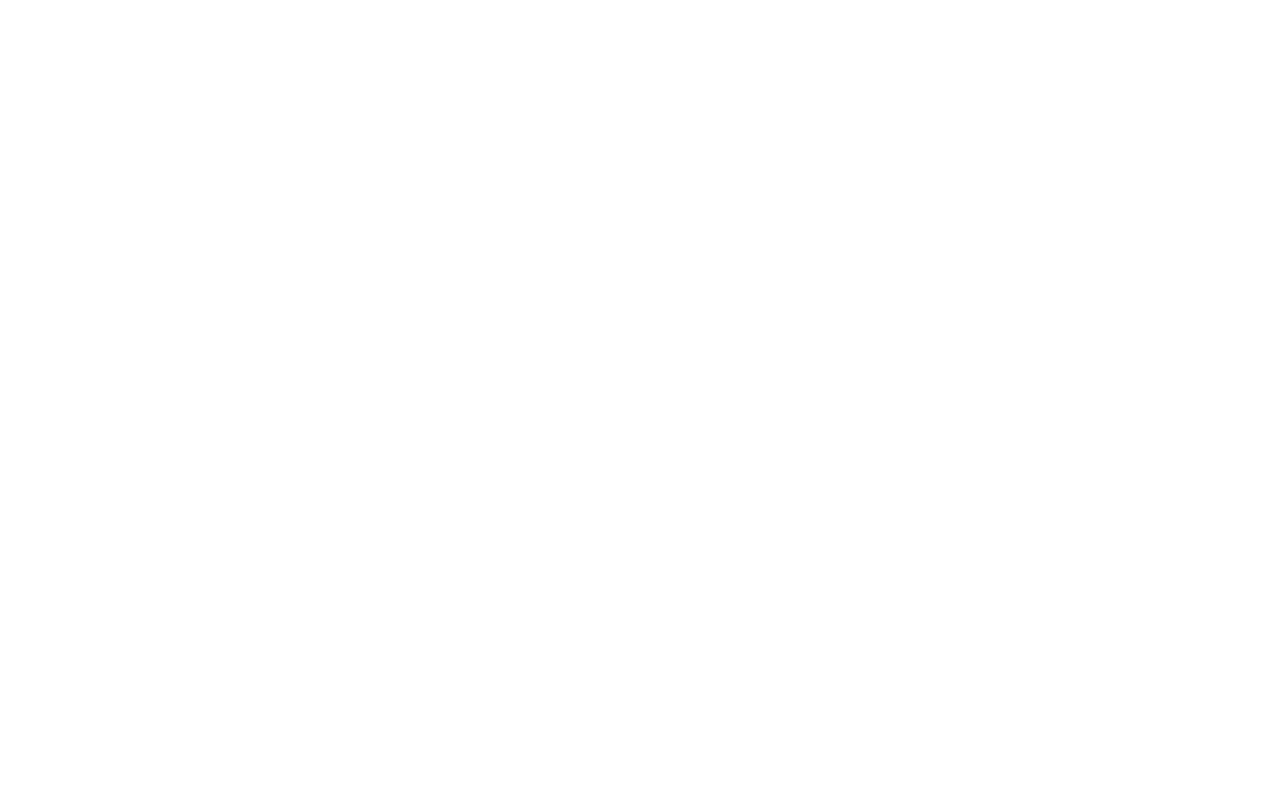
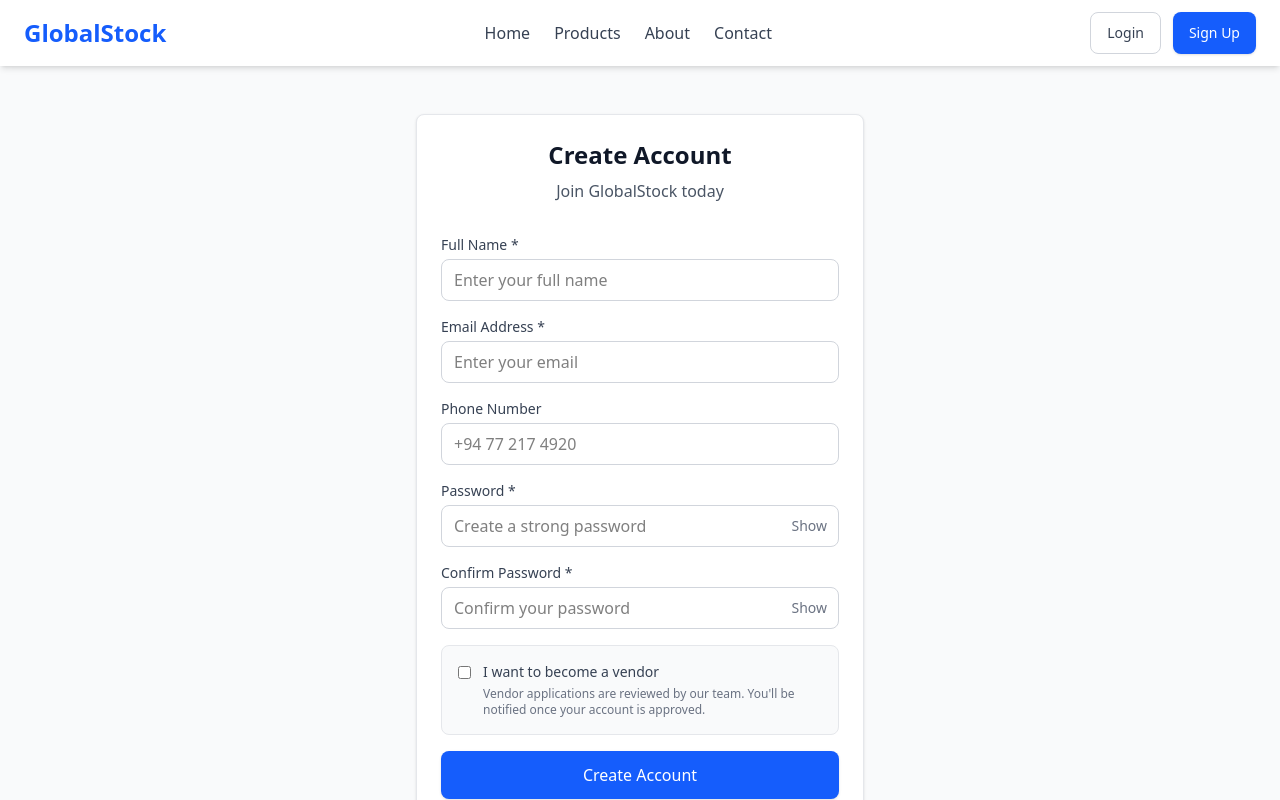
Before and after one commit to Chandima0406/GlobalStock, a React (Vite) app in the folder frontend/: page /register in a window 1280 px wide. Before the commit this address had no page. Shown: the top 800 px of the page. Built offline with nearby package versions, Linux system fonts and the light colour scheme.

Commit message:
create login component and export

```diff
--- a/frontend/src/App.jsx
+++ b/frontend/src/App.jsx
@@ -5,6 +5,8 @@ import { BrowserRouter as Router, Routes, Route } from "react-router-dom";
 // Import all your pages
 
 import About from "@/pages/Static/About";
+import LoginPage from "./pages/Auth/Login";
+import Register from "./pages/Auth/Register";
 
 function App() {
   return (
@@ -15,6 +17,8 @@ function App() {
       <main className="grow">
         <Routes>
           <Route path="/about" element={<About />} />
+          <Route path="/login" element={<LoginPage />} />
+          <Route path="/register" element={<Register />} />
           {/* Add more routes here */}
         </Routes>
       </main>
--- /dev/null
+++ b/frontend/src/components/forms/LoginForm/LoginForm.jsx
@@ -0,0 +1,288 @@
+import React, { useState } from 'react';
+import { Link, useNavigate } from 'react-router-dom';
+import { Button } from '@/components/ui/Button';
+import { Input } from '@/components/ui/Input';
+import { Card } from '@/components/ui/Card';
+
+const LoginForm = () => {
+  const navigate = useNavigate();
+  const [isLoading, setIsLoading] = useState(false);
+  const [errors, setErrors] = useState({});
+  const [formData, setFormData] = useState({
+    email: '',
+    password: '',
+    rememberMe: false,
+  });
+
+  // Validation functions
+  const validateField = (name, value) => {
+    const newErrors = { ...errors };
+
+    switch (name) {
+      case 'email':
+        if (!value) {
+          newErrors.email = 'Email is required';
+        } else if (!/^[^\s@]+@[^\s@]+\.[^\s@]+$/.test(value)) {
+          newErrors.email = 'Please enter a valid email address';
+        } else {
+          delete newErrors.email;
+        }
+        break;
+
+      case 'password':
+        if (!value) {
+          newErrors.password = 'Password is required';
+        } else {
+          delete newErrors.password;
+        }
+        break;
+
+      default:
+        break;
+    }
+
+    setErrors(newErrors);
+  };
+
+  const handleChange = (e) => {
+    const { name, value, type, checked } = e.target;
+    const fieldValue = type === 'checkbox' ? checked : value;
+
+    setFormData(prev => ({
+      ...prev,
+      [name]: fieldValue
+    }));
+
+    // Validate field on change
+    if (type !== 'checkbox') {
+      validateField(name, fieldValue);
+    }
+  };
+
+  const handleBlur = (e) => {
+    const { name, value } = e.target;
+    validateField(name, value);
+  };
+
+  const validateForm = () => {
+    const requiredFields = ['email', 'password'];
+    let isValid = true;
+    const newErrors = {};
+
+    requiredFields.forEach(field => {
+      if (!formData[field]) {
+        newErrors[field] = `${field.charAt(0).toUpperCase() + field.slice(1)} is required`;
+        isValid = false;
+      }
+    });
+
+    // Email format validation
+    if (formData.email && !/^[^\s@]+@[^\s@]+\.[^\s@]+$/.test(formData.email)) {
+      newErrors.email = 'Please enter a valid email address';
+      isValid = false;
+    }
+
+    setErrors(newErrors);
+    return isValid;
+  };
+
+  const handleSubmit = async (e) => {
+    e.preventDefault();
+
+    if (!validateForm()) return;
+
+    setIsLoading(true);
+    setErrors({});
+
+    try {
+      const loginData = {
+        email: formData.email.toLowerCase().trim(),
+        password: formData.password,
+        rememberMe: formData.rememberMe
+      };
+
+      const response = await fetch('/api/auth/login', {
+        method: 'POST',
+        headers: {
+          'Content-Type': 'application/json',
+        },
+        body: JSON.stringify(loginData),
+      });
+
+      const data = await response.json();
+
+      if (!response.ok) {
+        // Handle specific error cases
+        if (response.status === 401) {
+          throw new Error(data.message || 'Invalid email or password');
+        } else if (response.status === 403) {
+          throw new Error(data.message || 'Your account has been suspended. Please contact support.');
+        } else if (response.status === 429) {
+          throw new Error(data.message || 'Too many login attempts. Please try again later.');
+        } else {
+          throw new Error(data.message || 'Login failed. Please try again.');
+        }
+      }
+
+      // Login successful
+      if (data.success) {
+        // Store token in localStorage
+        if (data.data?.token) {
+          localStorage.setItem('auth_token', data.data.token);
+
+          // If remember me is checked, set a longer expiry (handled by backend cookie)
+          if (formData.rememberMe) {
+            localStorage.setItem('remember_me', 'true');
+          }
+        }
+
+        // Store user data
+        if (data.data) {
+          localStorage.setItem('user_data', JSON.stringify(data.data));
+        }
+
+        // Role-based redirect
+        const userRole = data.data?.role || 'customer';
+
+        switch (userRole) {
+          case 'admin':
+            navigate('/admin/dashboard');
+            break;
+          case 'vendor':
+            navigate('/vendor/dashboard');
+            break;
+          case 'customer':
+          default:
+            navigate('/');
+            break;
+        }
+      }
+
+    } catch (error) {
+      setErrors({ submit: error.message });
+
+      // Clear password field on error for security
+      setFormData(prev => ({ ...prev, password: '' }));
+    } finally {
+      setIsLoading(false);
+    }
+  };
+
+  const [showPassword, setShowPassword] = useState(false);
+
+  return (
+    <Card className="max-w-md mx-auto p-6">
+      <div className="text-center mb-8">
+        <h1 className="text-2xl font-bold text-gray-900 mb-2">Welcome Back</h1>
+        <p className="text-gray-600">Sign in to your GlobalStock account</p>
+      </div>
+
+      <form onSubmit={handleSubmit} className="space-y-4">
+        {/* Email Field */}
+        <div>
+          <Input
+            id="email"
+            name="email"
+            type="email"
+            value={formData.email}
+            onChange={handleChange}
+            onBlur={handleBlur}
+            placeholder="Enter your email"
+            error={errors.email}
+            required
+            label="Email Address *"
+          />
+        </div>
+
+        {/* Password Field */}
+        <div>
+          <label htmlFor="password" className="block text-sm font-medium text-gray-700 mb-1">
+            Password *
+          </label>
+          <div className="relative">
+            <Input
+              id="password"
+              name="password"
+              type={showPassword ? 'text' : 'password'}
+              value={formData.password}
+              onChange={handleChange}
+              onBlur={handleBlur}
+              placeholder="Enter your password"
+              error={errors.password}
+              required
+            />
+            <button
+              type="button"
+              className="absolute right-3 top-1/2 transform -translate-y-1/2 text-gray-500 hover:text-gray-700 text-sm"
+              onClick={() => setShowPassword(!showPassword)}
+            >
+              {showPassword ? 'Hide' : 'Show'}
+            </button>
+          </div>
+        </div>
+
+        {/* Remember Me & Forgot Password Row */}
+        <div className="flex items-center justify-between">
+          <label className="flex items-center">
+            <input
+              type="checkbox"
+              name="rememberMe"
+              checked={formData.rememberMe}
+              onChange={handleChange}
+              className="rounded border-gray-300 text-blue-600 focus:ring-blue-500"
+            />
+            <span className="ml-2 text-sm text-gray-700">Remember me</span>
+          </label>
+
+          <Link
+            to="/forgot-password"
+            className="text-sm text-blue-600 hover:text-blue-700 font-medium"
+          >
+            Forgot password?
+          </Link>
+        </div>
+
+        {/* Submit Error */}
+        {errors.submit && (
+          <div className="p-4 bg-red-50 border border-red-200 rounded-lg">
+            <p className="text-red-800 text-sm">{errors.submit}</p>
+          </div>
+        )}
+
+        {/* Submit Button */}
+        <Button
+          type="submit"
+          variant="primary"
+          size="lg"
+          fullWidth
+          isLoading={isLoading}
+          disabled={isLoading || Object.keys(errors).length > 0}
+        >
+          Sign In
+        </Button>
+
+        {/* Registration Link */}
+        <div className="text-center mt-4">
+          <p className="text-gray-600">
+            Don't have an account?{' '}
+            <Link to="/register" className="text-blue-600 hover:text-blue-700 font-medium">
+              Create account
+            </Link>
+          </p>
+        </div>
+
+        {/* Demo Accounts Info (remove in production) */}
+        <div className="mt-6 p-4 bg-blue-50 border border-blue-200 rounded-lg">
+          <h4 className="text-sm font-medium text-blue-800 mb-2">Demo Accounts:</h4>
+          <div className="text-xs text-blue-700 space-y-1">
+            <div><strong>Customer:</strong> customer@demo.com / demo123</div>
+            <div><strong>Vendor:</strong> vendor@demo.com / demo123</div>
+            <div><strong>Admin:</strong> admin@demo.com / demo123</div>
+          </div>
+        </div>
+      </form>
+    </Card>
+  );
+};
+
+export default LoginForm;
--- /dev/null
+++ b/frontend/src/components/forms/LoginForm/index.js
@@ -0,0 +1,2 @@
+export { default } from './LoginForm';
+export { default as LoginForm } from './LoginForm';
--- /dev/null
+++ b/frontend/src/components/forms/RegistrationForm/index.js
@@ -0,0 +1,2 @@
+export { default } from './RegistrationForm';
+export { default as RegistrationForm } from './RegistrationForm';
--- /dev/null
+++ b/frontend/src/pages/Auth/Login.jsx
@@ -0,0 +1,18 @@
+import React from 'react';
+import LoginForm from '@/components/forms/LoginForm';
+import Header from '@/components/layout/Header/Header';
+import Footer from '@/components/layout/Footer/Footer';
+
+const LoginPage = () => {
+  return (
+    <div className="min-h-screen flex flex-col">
+      <Header />
+      <main className="grow flex items-center justify-center py-12 bg-gray-50">
+        <LoginForm />
+      </main>
+      <Footer />
+    </div>
+  );
+};
+
+export default LoginPage;
--- /dev/null
+++ b/frontend/src/pages/Auth/Register.jsx
@@ -0,0 +1,18 @@
+import React from 'react';
+import RegistrationForm from '@/components/forms/RegistrationForm';
+import Header from '@/components/layout/Header/Header';
+import Footer from '@/components/layout/Footer/Footer';
+
+const RegistrationPage = () => {
+  return (
+    <div className="min-h-screen flex flex-col">
+      <Header />
+      <main className="grow flex items-center justify-center py-12 bg-gray-50">
+        <RegistrationForm />
+      </main>
+      <Footer />
+    </div>
+  );
+};
+
+export default RegistrationPage;
```
